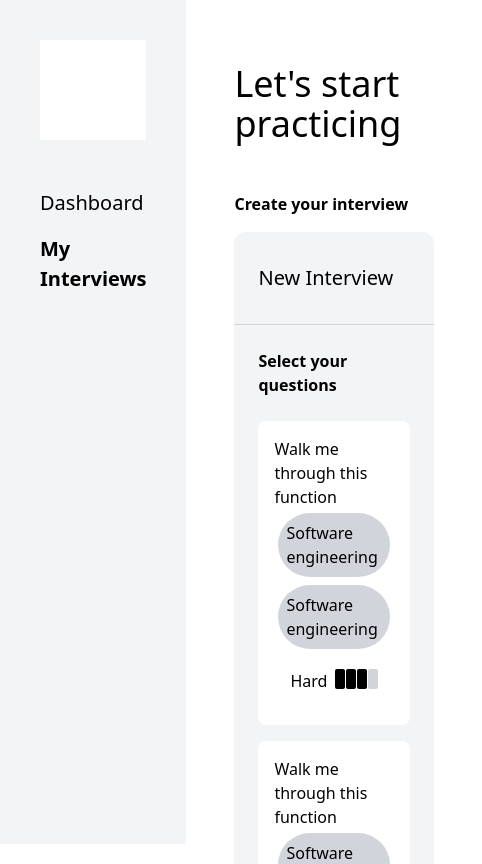
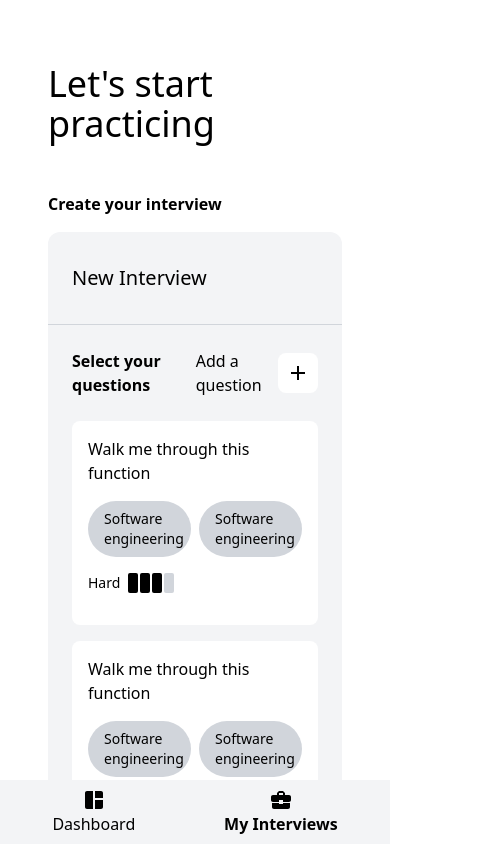
Before and after one commit to HurricaneSKC/AIInterviewAssistant, a Next.js app in the folder UserFrontEndUI/: page /dashboard/my-interviews in a window 390 px wide. Shown: the top 864 px of the page, 482 px wide, since content can reach past the window. Built offline with nearby package versions, Linux system fonts and the light colour scheme.

Commit message:
Design updates

```diff
--- a/UserFrontEndUI/app/dashboard/layout.tsx
+++ b/UserFrontEndUI/app/dashboard/layout.tsx
@@ -1,6 +1,7 @@
 import "../../styles/globals.css";
 import { Metadata } from "next";
 import { Sidebar } from "@/components/Sidebar/Sidebar";
+import { MobileNav } from "@/components/MobileNav/MobileNav";
 
 export const metadata: Metadata = {
   title: "AIIA - Home",
@@ -19,9 +20,12 @@ export default async function RootLayout({
 }) {
   return (
     <html lang="en">
-      <body className="flex scroll-smooth antialiased [font-feature-settings:'ss01']">
+      <body className="flex overflow-hidden h-[100dvh] md:flex-row flex-col scroll-smooth antialiased [font-feature-settings:'ss01']">
         <Sidebar />
-        <div className="w-full p-12 pt-16">{children}</div>
+        <div className="w-full p-12 pt-16 overflow-y-auto flex-grow">
+          {children}
+        </div>
+        <MobileNav />
       </body>
     </html>
   );
--- a/UserFrontEndUI/components/AddQuestion/AddQuestion.tsx
+++ b/UserFrontEndUI/components/AddQuestion/AddQuestion.tsx
@@ -1,9 +1,11 @@
+import AddIcon from "@mui/icons-material/Add";
+
 export const AddQuestion = () => {
   return (
-    <div className="border border-black rounded-lg p-4 flex w-full justify-between align-middle">
-      <h3>Add another question</h3>
-      <button className="p-4 bg-white rounded-lg flex justify-center align-middle text-2xl">
-        +
+    <div className="border border-black rounded-lg p-4 flex w-full justify-between items-center">
+      <h3 className="h-fit">Add another question</h3>
+      <button className="p-2 bg-white rounded-lg flex justify-center align-middle text-2xl">
+        <AddIcon />
       </button>
     </div>
   );
--- a/UserFrontEndUI/components/InterviewCreator/InterviewCreator.tsx
+++ b/UserFrontEndUI/components/InterviewCreator/InterviewCreator.tsx
@@ -1,16 +1,27 @@
 import { AddQuestion } from "../AddQuestion/AddQuestion";
 import { Question } from "../Question/Question";
+import AddIcon from "@mui/icons-material/Add";
 
 export const InterviewCreator = () => {
   return (
     <>
       <h3 className="font-bold mb-4">Create your interview</h3>
       <div className="bg-gray-100 rounded-xl w-full flex flex-col">
-        <div className="flex pl-6 pr-6 mt-8 border-b-gray-300 border-b-[1px] ">
-          <h2 className="text-xl mb-8">New Interview</h2>
+        <div className="flex justify-between items-center pl-6 pr-6 pt-8 pb-8 border-b-gray-300 border-b-[1px] ">
+          <h2 className="text-xl h-fit">New Interview</h2>
+          <div className="flex items-center"></div>
         </div>
         <div className="p-6">
-          <h3 className="font-bold mb-6">Select your questions</h3>
+          <div className="flex justify-between items-center mb-6">
+            <h3 className="font-bold h-fit">Select your questions</h3>
+            <div className="flex items-center">
+              <p className="h-fit mr-4">Add a question</p>
+              <button className="p-2 bg-white rounded-lg flex justify-center align-middle text-2xl">
+                <AddIcon />
+              </button>
+            </div>
+          </div>
+
           <div className="mb-4">
             <Question />
           </div>
--- /dev/null
+++ b/UserFrontEndUI/components/MobileNav/MobileNav.tsx
@@ -0,0 +1,32 @@
+"use client";
+import Link from "next/link";
+import { usePathname } from "next/navigation";
+import SpaceDashboardIcon from "@mui/icons-material/SpaceDashboard";
+import BusinessCenterIcon from "@mui/icons-material/BusinessCenter";
+
+export const MobileNav = () => {
+  const pathname = usePathname();
+  console.log(pathname);
+  return (
+    <div className="md:hidden bg-gray-100 w-full p-2 flex justify-around">
+      <Link
+        href="/dashboard"
+        className={`flex flex-col items-center justify-center ${
+          pathname === "/dashboard" ? "font-bold" : ""
+        }`}
+      >
+        <SpaceDashboardIcon />
+        Dashboard
+      </Link>
+      <Link
+        href="/dashboard/my-interviews"
+        className={`flex flex-col items-center justify-center ${
+          pathname === "/dashboard/my-interviews" ? "font-bold" : ""
+        }`}
+      >
+        <BusinessCenterIcon />
+        My Interviews
+      </Link>
+    </div>
+  );
+};
--- a/UserFrontEndUI/components/Question/Question.tsx
+++ b/UserFrontEndUI/components/Question/Question.tsx
@@ -1,22 +1,22 @@
 export const Question = () => {
   return (
-    <div className="bg-white rounded-lg p-4 flex w-full justify-between align-middle flex-wrap">
-      <h3>Walk me through this function</h3>
+    <div className="bg-white rounded-lg p-4 flex w-full justify-between items-center flex-wrap">
+      <h3 className="md:mb-0 mb-4">Walk me through this function</h3>
       <div className="flex flex-wrap">
-        <div className="tags flex flex-wrap">
-          <div className="bg-gray-300 text-bold rounded-full p-2 m-1">
+        <div className="tags grid grid-cols-2 sm:grid-cols-3 lg:grid-cols-4 gap-2 items-center">
+          <p className="bg-gray-300 text-bold rounded-full px-4 py-2 h-fit text-sm">
             Software engineering
-          </div>
-          <div className="bg-gray-300 text-bold rounded-full p-2 m-1">
+          </p>
+          <p className="bg-gray-300 text-bold rounded-full px-4 py-2 h-fit text-sm">
             Software engineering
-          </div>
+          </p>
         </div>
-        <div className="difficulty flex justify-between p-4">
-          <p className="mr-2">Hard</p>
+        <div className="difficulty flex py-4">
+          <p className="mr-2 text-sm">Hard</p>
           <div className="flex">
-            <div className="h-[20px] w-[10px] bg-black rounded-sm mr-[1px]"></div>
-            <div className="h-[20px] w-[10px] bg-black rounded-sm mr-[1px]"></div>
-            <div className="h-[20px] w-[10px] bg-black rounded-sm mr-[1px]"></div>
+            <div className="h-[20px] w-[10px] bg-black rounded-sm mr-[2px]"></div>
+            <div className="h-[20px] w-[10px] bg-black rounded-sm mr-[2px]"></div>
+            <div className="h-[20px] w-[10px] bg-black rounded-sm mr-[2px]"></div>
             <div className="h-[20px] w-[10px] bg-gray-300 rounded-sm"></div>
           </div>
         </div>
--- a/UserFrontEndUI/components/Sidebar/Sidebar.tsx
+++ b/UserFrontEndUI/components/Sidebar/Sidebar.tsx
@@ -6,7 +6,7 @@ export const Sidebar = () => {
   const pathname = usePathname();
   console.log(pathname);
   return (
-    <div className="h-[100vh] bg-gray-100 w-[300px] p-10 flex flex-col text-[20px]">
+    <div className="md:flex bg-gray-100 w-[300px] p-10 hidden flex-col text-[20px]">
       <div className="w-full h-[100px] bg-white mb-12"></div>
       <Link
         href="/dashboard"
--- a/UserFrontEndUI/package.json
+++ b/UserFrontEndUI/package.json
@@ -9,9 +9,13 @@
     "lint": "next lint"
   },
   "dependencies": {
+    "@emotion/react": "^11.11.4",
+    "@emotion/styled": "^11.11.5",
     "@ffmpeg/core": "^0.11.0",
     "@ffmpeg/ffmpeg": "^0.11.6",
     "@headlessui/react": "^1.7.14",
+    "@mui/icons-material": "^5.16.0",
+    "@mui/material": "^5.16.0",
     "@types/node": "20.2.5",
     "@types/react": "18.2.7",
     "@types/react-dom": "18.2.4",
```
Also changed, not shown: 1 other file (tests, documents, lock files or other folders).
